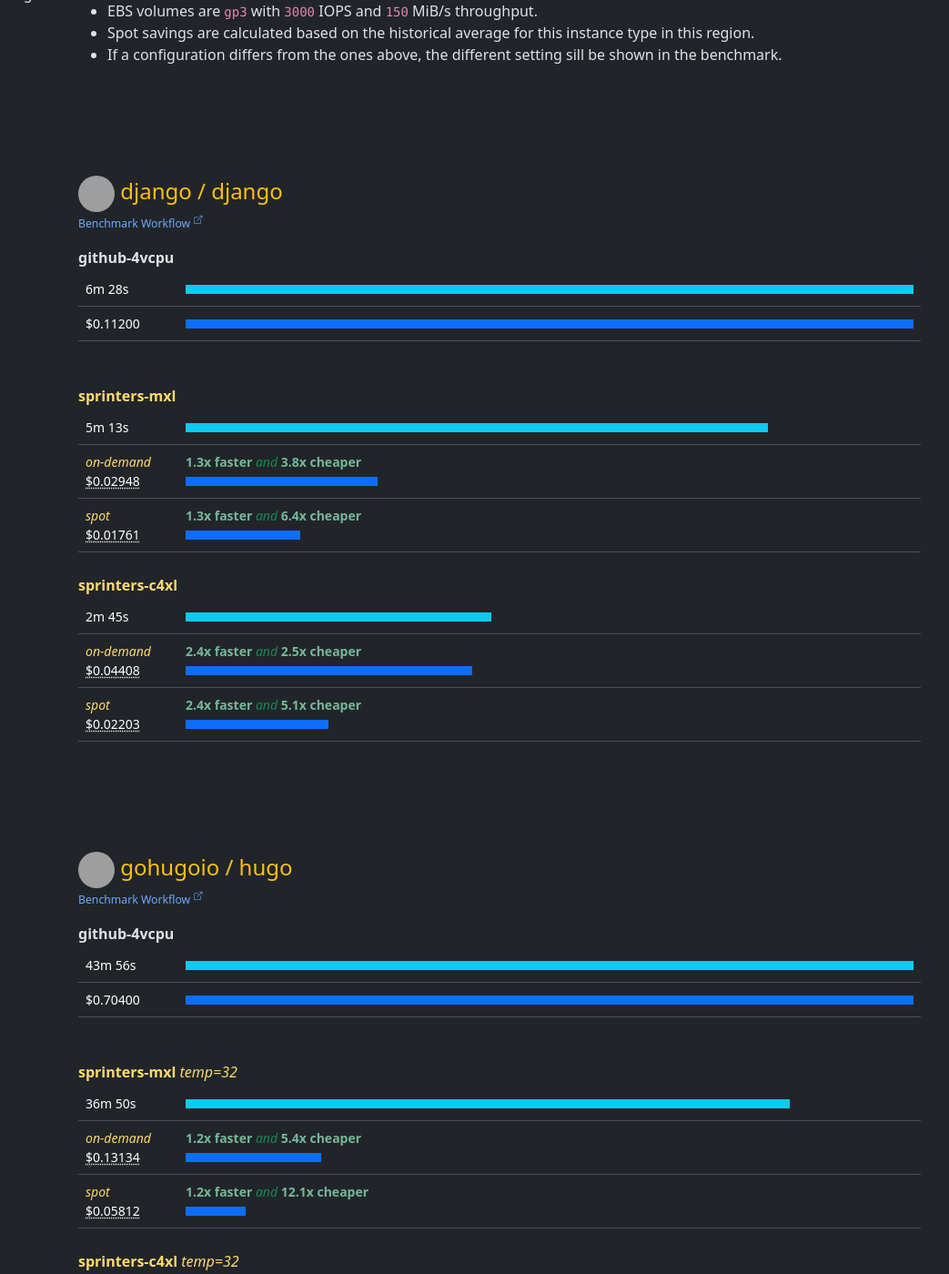
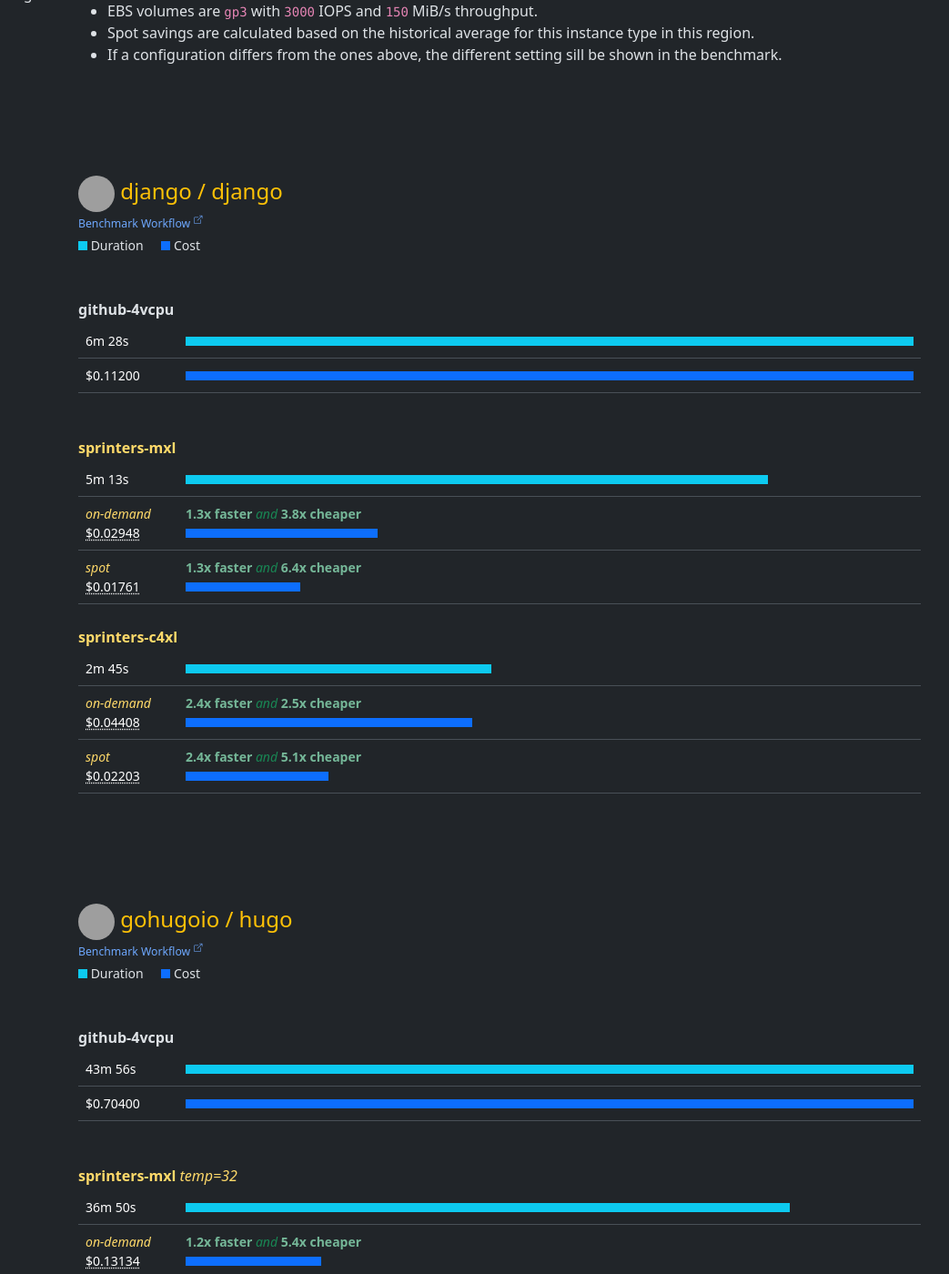
Before and after one commit to sprinters-sh/sprinters.sh, a Jekyll site: the page built from docs/benchmarks.md, in a window 1280 px wide and 1400 px high, scrolled down 483 px. Shown: the whole window at 91% size, without its empty margins (186-1229 px from the left). Built offline with Jekyll 4.4.1, drawn with Linux system fonts in a browser that asks for light colours; some of the changed text lies outside the part shown; grey boxes are pictures that could not be loaded.

Commit message:
Added legend

```diff
--- a/_includes/benchmark.html
+++ b/_includes/benchmark.html
@@ -2,7 +2,12 @@
     <img src="https://avatars.githubusercontent.com/u/{{ include.org-user-id }}?s=40&v=4" class="rounded-circle"> {{ include.org }} / {{ include.repo }}
 </p>
 {% assign external-link="https://github.com/sprinters-sh/sprinters/actions/workflows/benchmark-" | append: include.repo | append: ".yml" %}
-{% include external-link.html text="Benchmark Workflow" href=external-link %}{: .fs-8 }
+{% include external-link.html text="Benchmark Workflow" href=external-link %}{: .fs-8 .mb-1 }
+
+<div class="fs-7">
+    <div class="d-inline-block bg-info" style="height: 10px; width: 10px; "></div> Duration
+    <div class="d-inline-block bg-primary ms-3" style="height: 10px; width: 10px; "></div> Cost
+</div>
 
 {% assign col1-width="110px" %}
 
@@ -33,7 +38,7 @@
 {% assign sprinters-c4xl-cost-spot-percentage = sprinters-c4xl-cost-spot | times: 100 | divided_by: include.github-cost %}
 {% assign sprinters-c4xl-cost-spot-times-saved = 100 | divided_by: sprinters-c4xl-cost-spot-percentage | round: 1 %}
 
-<p class="mb-1 mt-3"><span class="fw-bold">{{ github-machine }}</span></p>
+<p class="mb-1 mt-5"><span class="fw-bold">{{ github-machine }}</span></p>
 <table class="table mb-0 fs-7">
     <tr>
         <td style="width: {{ col1-width }}">{% include timing.html seconds=include.github-duration %}</td>
```
